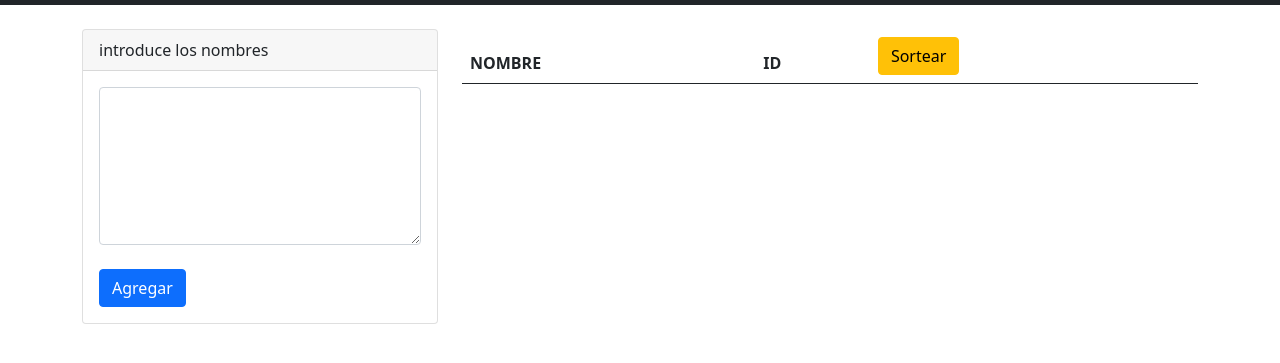
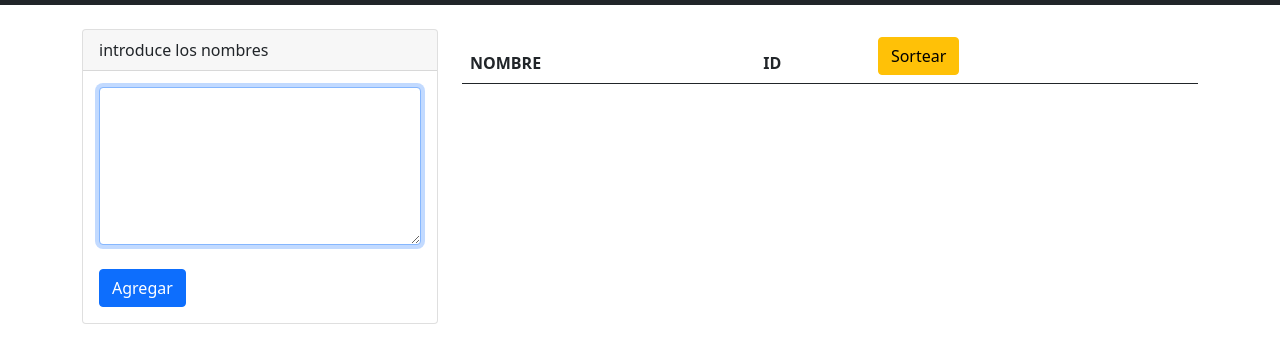
Before and after one commit to DavidFig19/app-sorteos, a plain HTML site: page index.html in a window 1280 px wide. Shown: the part 77-440 px from the top of the page. Drawn offline with nearby package versions, Linux system fonts and the light colour scheme.

Commit message:
autofocus
autofocus al area

```diff
--- a/index.html
+++ b/index.html
@@ -30,7 +30,7 @@
           </div>
           <div class="card-body">
 
-              <textarea name="" id="persona" cols="30" rows="6" class="form-control mb-4" >
+              <textarea name="" id="persona" cols="30" rows="6" class="form-control mb-4" autofocus >
               </textarea>
 
 
```
